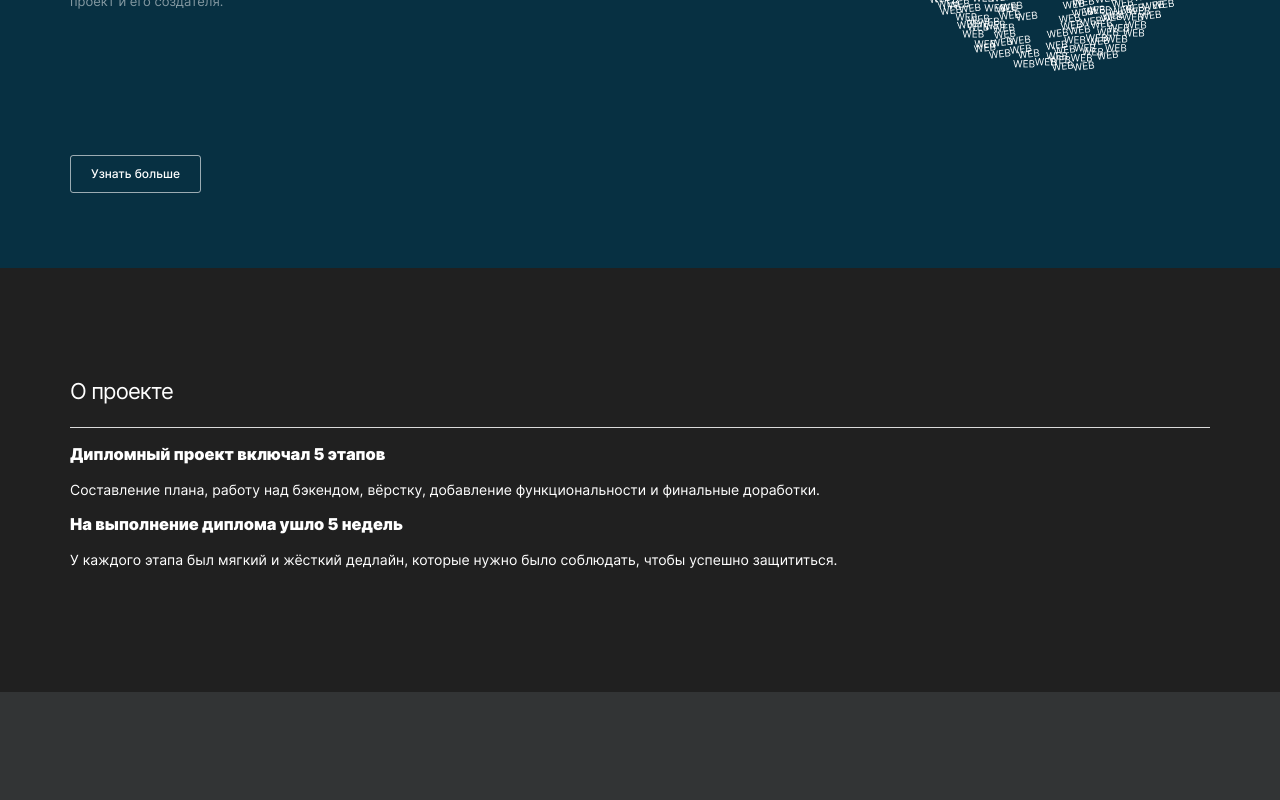
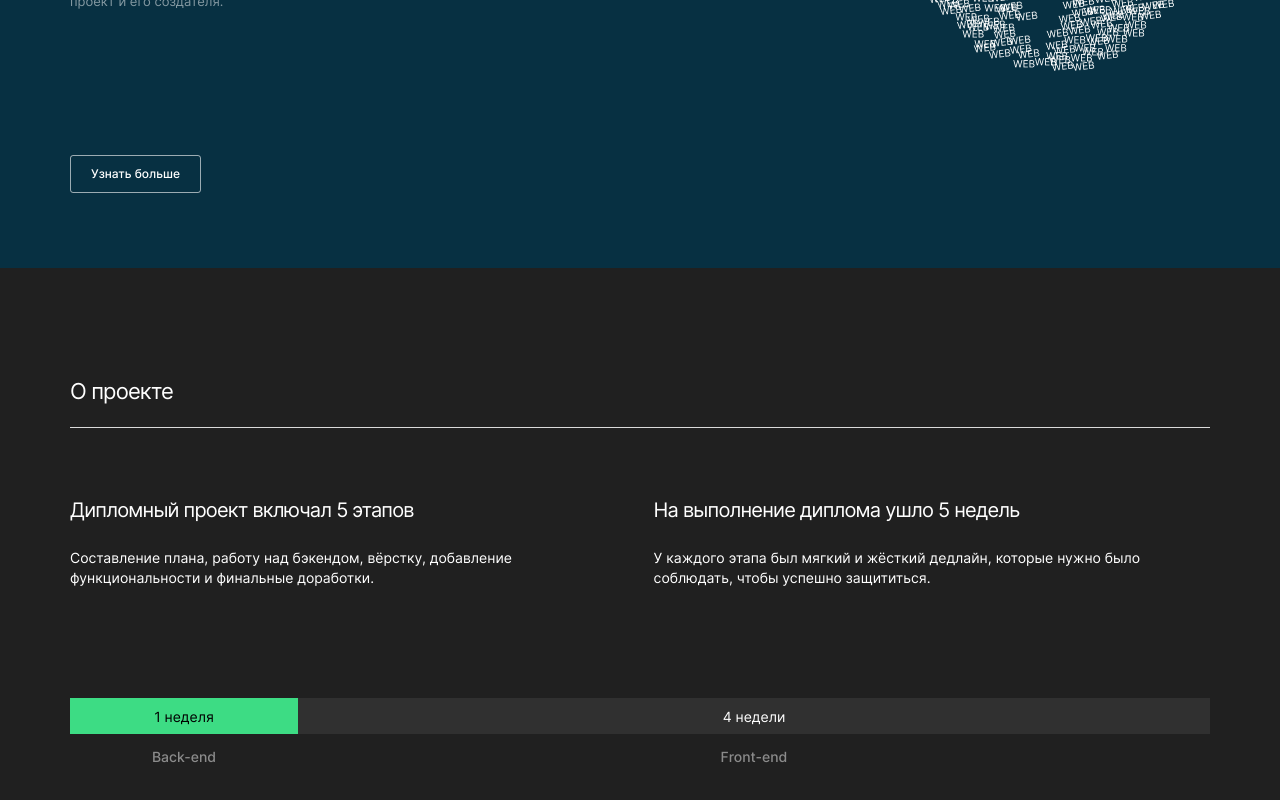
Before and after one commit to maxlivi1/movies-explorer-frontend, a React (Create React App) app: page / in a window 1280 px wide. Shown: the part 382-1182 px from the top of the page. Before the commit the page ends 1074 px from the top, so only its background shows below. Built offline with nearby package versions, Linux system fonts and the light colour scheme.

Commit message:
feat: добавить секцию AboutProject

```diff
--- a/src/components/main/about-project/AboutProject.css
+++ b/src/components/main/about-project/AboutProject.css
@@ -4,3 +4,95 @@
   box-sizing: border-box;
   background-color: rgba(32, 32, 32, 1);
 }
+
+.about-project__stages {
+  margin: 0;
+  padding: 70px 0 110px;
+  box-sizing: border-box;
+  display: flex;
+  flex-direction: row;
+  justify-content: space-between;
+  gap: 40px;
+}
+
+.about-project__stage {
+  margin: 0;
+  padding: 0;
+  box-sizing: border-box;
+  display: flex;
+  flex-direction: column;
+  justify-content: flex-start;
+  gap: 26px;
+}
+
+.about-project__stage-title {
+  margin: 0;
+  padding: 0;
+  box-sizing: border-box;
+
+  font-size: 20px;
+  font-style: normal;
+  font-weight: 400;
+  line-height: normal;
+  letter-spacing: -0.8px;
+}
+
+.about-project__stage-description {
+  margin: 0;
+  padding: 0;
+  box-sizing: border-box;
+
+  font-size: 14px;
+  font-style: normal;
+  font-weight: 400;
+  line-height: 20px;
+}
+
+.about-project__stages-grid {
+  margin: 0;
+  padding: 0;
+  box-sizing: border-box;
+  display: grid;
+  grid-template-columns: minmax(228px, 1fr) 4fr;
+  grid-template-rows: auto;
+  justify-items: center;
+  row-gap: 14px;
+}
+
+.about-project__period {
+  margin: 0;
+  padding: 0;
+  box-sizing: border-box;
+  display: flex;
+  justify-content: center;
+  align-items: center;
+  justify-self: stretch;
+  min-height: 36px;
+
+  font-size: 14px;
+  font-style: normal;
+  font-weight: 400;
+  line-height: normal;
+}
+
+.about-project__period_style_green {
+  background: #3DDC84;
+  color: #000;
+}
+
+.about-project__period_style_black {
+  background: #303030;
+  color: rgba(255, 255, 255, 1);
+}
+
+.about-project__sphere {
+  margin: 0;
+  padding: 0;
+  box-sizing: border-box;
+
+  font-size: 14px;
+  font-style: normal;
+  font-weight: 500;
+  line-height: 17px;
+  color: rgba(139, 139, 139, 1);
+}
--- a/src/components/main/about-project/AboutProject.jsx
+++ b/src/components/main/about-project/AboutProject.jsx
@@ -10,7 +10,7 @@ export default function AboutProject() {
           <h3 className="about-project__stage-title">
             Дипломный проект включал 5 этапов
           </h3>
-          <p className="about-project__description">
+          <p className="about-project__stage-description">
             Составление плана, работу над бэкендом, вёрстку, добавление
             функциональности и финальные доработки.
           </p>
@@ -20,13 +20,19 @@ export default function AboutProject() {
             <h3 className="about-project__stage-title">
               На выполнение диплома ушло 5 недель
             </h3>
-            <p className="about-project__description">
+            <p className="about-project__stage-description">
               У каждого этапа был мягкий и жёсткий дедлайн, которые нужно было
               соблюдать, чтобы успешно защититься.
             </p>
           </div>
         </div>
       </div>
+      <div className="about-project__stages-grid">
+        <div className="about-project__period about-project__period_style_green">1 неделя</div>
+        <div className="about-project__period about-project__period_style_black">4 недели</div>
+        <span className="about-project__sphere">Back-end</span>
+        <span className="about-project__sphere">Front-end</span>
+      </div>
     </section>
   );
 }
```
